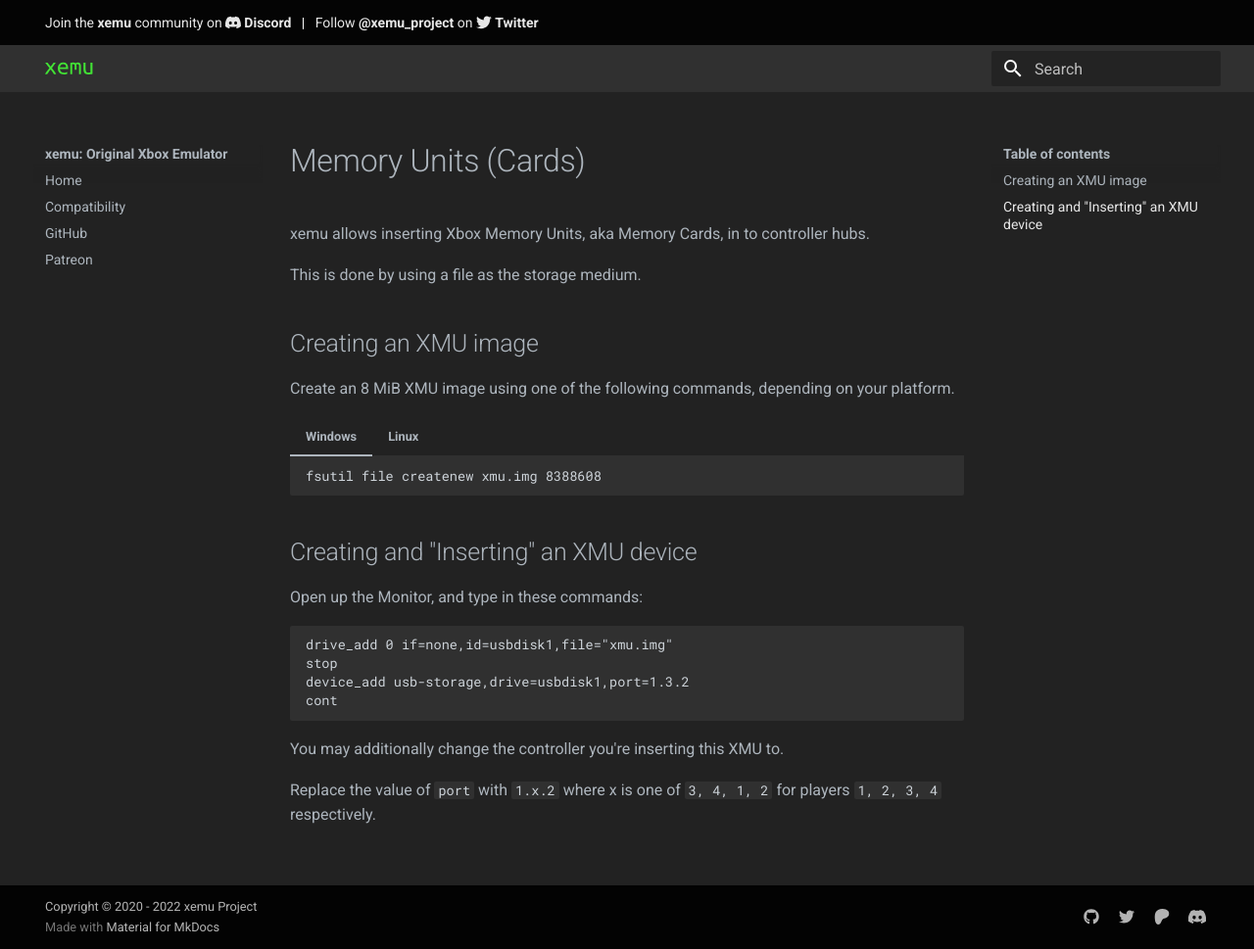
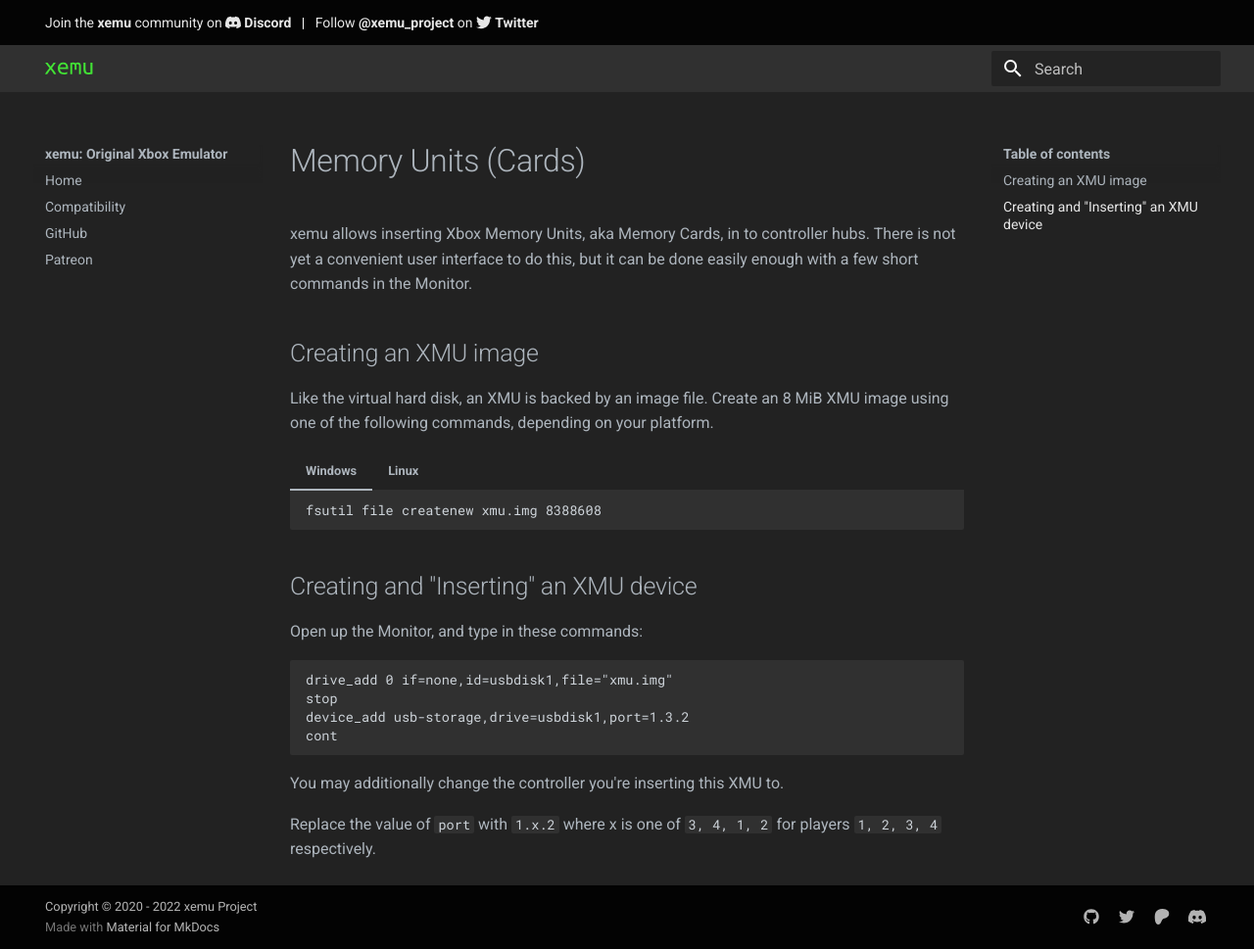
Before and after one commit to xemu-project/xemu-website, an MkDocs documentation site: the page built from docs/docs/xmus.md, in a window 1280 px wide and 969 px high. Shown: the whole window at 98% size. Built offline with MkDocs 1.6.1 and Material for MkDocs 9.7.7, drawn with Linux system fonts in a browser that asks for light colours.

Commit message:
Add remark that there is not a nice UI for XMU insertion yet

```diff
--- a/docs/docs/xmus.md
+++ b/docs/docs/xmus.md
@@ -1,10 +1,8 @@
-xemu allows inserting Xbox Memory Units, aka Memory Cards, in to controller hubs.
-
-This is done by using a file as the storage medium.
+xemu allows inserting Xbox Memory Units, aka Memory Cards, in to controller hubs. There is not yet a convenient user interface to do this, but it can be done easily enough with a few short commands in the Monitor.
 
 ## Creating an XMU image
 
-Create an 8 MiB XMU image using one of the following commands, depending on your platform.
+Like the virtual hard disk, an XMU is backed by an image file. Create an 8 MiB XMU image using one of the following commands, depending on your platform.
 
 === "Windows"
 
```
